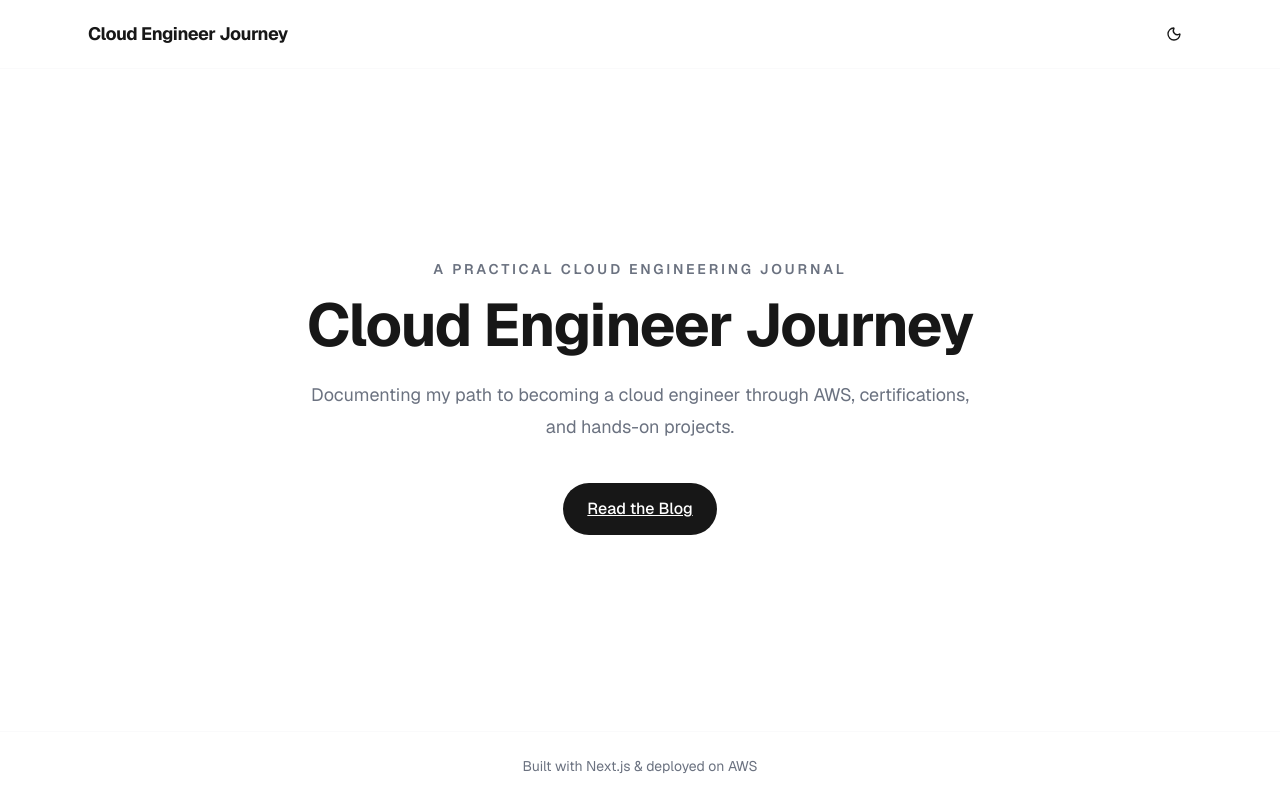
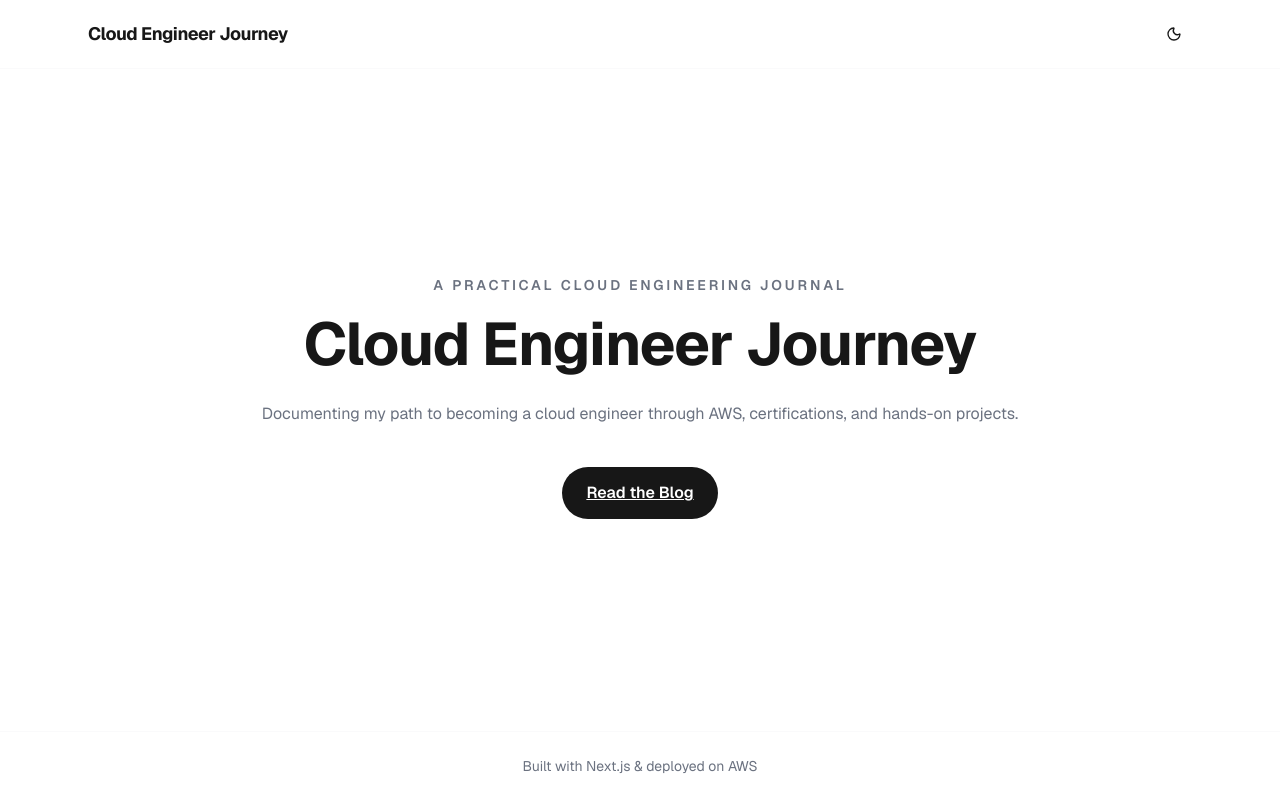
Before and after one commit to gsvaliente/blog, a Next.js app: page / in a window 1280 px wide. Built offline with nearby package versions, Linux system fonts and the light colour scheme.

Commit message:
Update homepage to match design system

```diff
--- a/src/app/page.tsx
+++ b/src/app/page.tsx
@@ -5,18 +5,18 @@ export default function Home() {
     <main className="flex min-h-[calc(100vh-9rem)] items-center justify-center px-6 py-20 font-sans text-foreground">
       <div className="prose dark:prose-invert max-w-3xl text-center">
         <p className="mb-4 text-sm font-semibold uppercase tracking-[0.2em] text-muted-foreground">
-          A practical cloud engineering journal
+          A PRACTICAL CLOUD ENGINEERING JOURNAL
         </p>
-        <h1 className="mb-6 text-5xl font-bold tracking-tight text-foreground sm:text-6xl">
+        <h1 className="mb-6 font-bold text-[clamp(2.5rem,6vw,3.75rem)] tracking-[-0.02em] leading-[1.1] text-foreground">
           Cloud Engineer Journey
         </h1>
-        <p className="mx-auto mb-10 max-w-2xl text-lg leading-8 text-muted-foreground">
+        <p className="mx-auto mb-10 max-w-3xl text-base leading-[1.625] text-muted-foreground">
           Documenting my path to becoming a cloud engineer through AWS,
           certifications, and hands-on projects.
         </p>
         <Link
           href="/blog"
-          className="inline-flex items-center gap-2 rounded-full bg-foreground px-6 py-3 font-medium text-background transition-colors hover:opacity-85"
+          className="inline-flex items-center gap-2 rounded-full bg-foreground px-6 py-3 font-semibold text-background transition-colors hover:opacity-85"
         >
           Read the Blog
         </Link>
```
